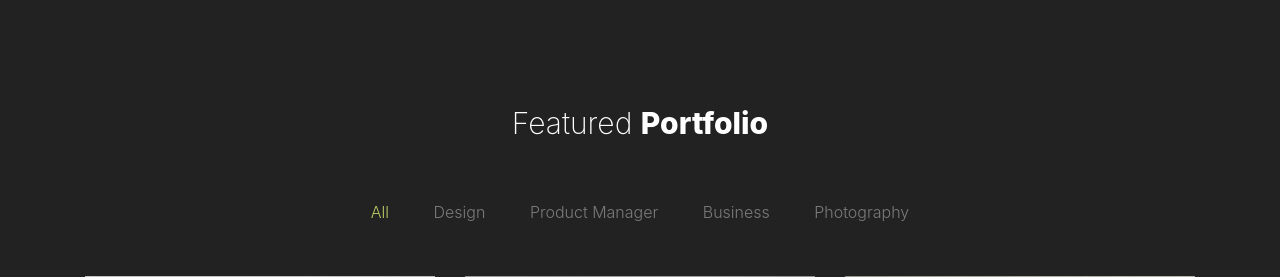
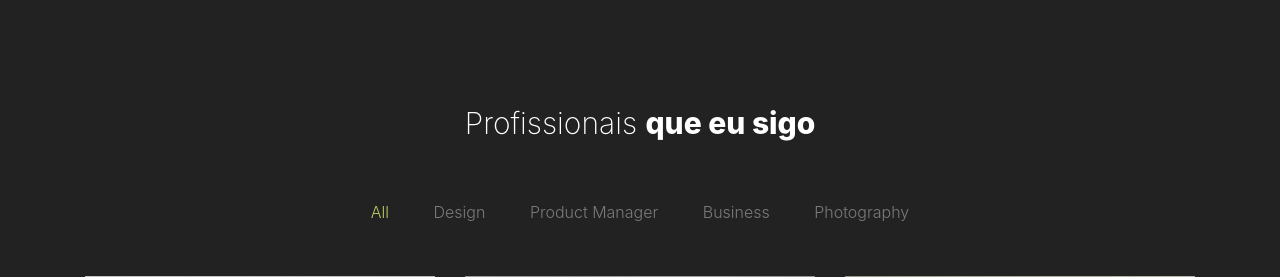
Before and after one commit to gutocoelho/rezume, a PHP site: page / in a window 1280 px wide. Shown: the part 2175-2452 px from the top of the page. Run offline with PHP 8.4, Linux system fonts and the light colour scheme; some web fonts are replaced.

Commit message:
profissioanis

```diff
--- a/index.php
+++ b/index.php
@@ -145,7 +145,7 @@
 		<div class="container">
 			<div class="row">
 				<div class="section-heading text-center col-md-12">
-					<h2>Featured <strong>Portfolio</strong></h2>
+					<h2>Profissionais <strong>que eu sigo</strong></h2>
 				</div>
 			</div>
 			<div class="filters">
```
